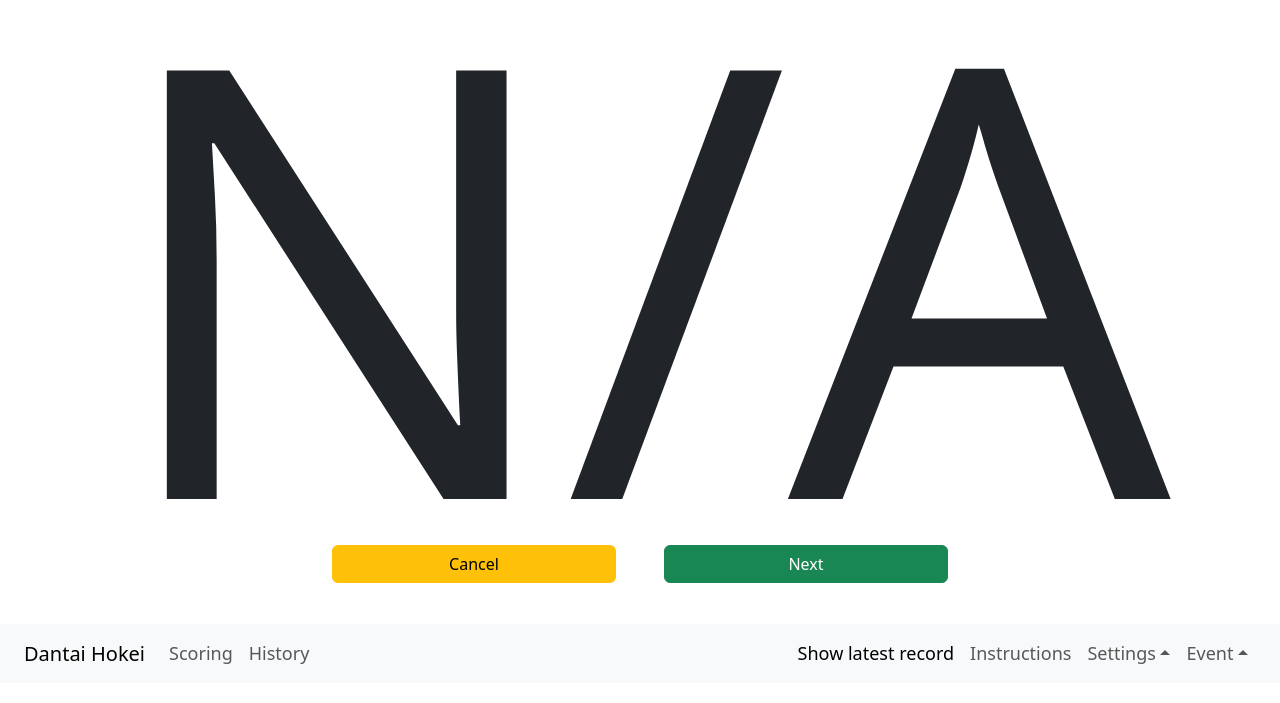
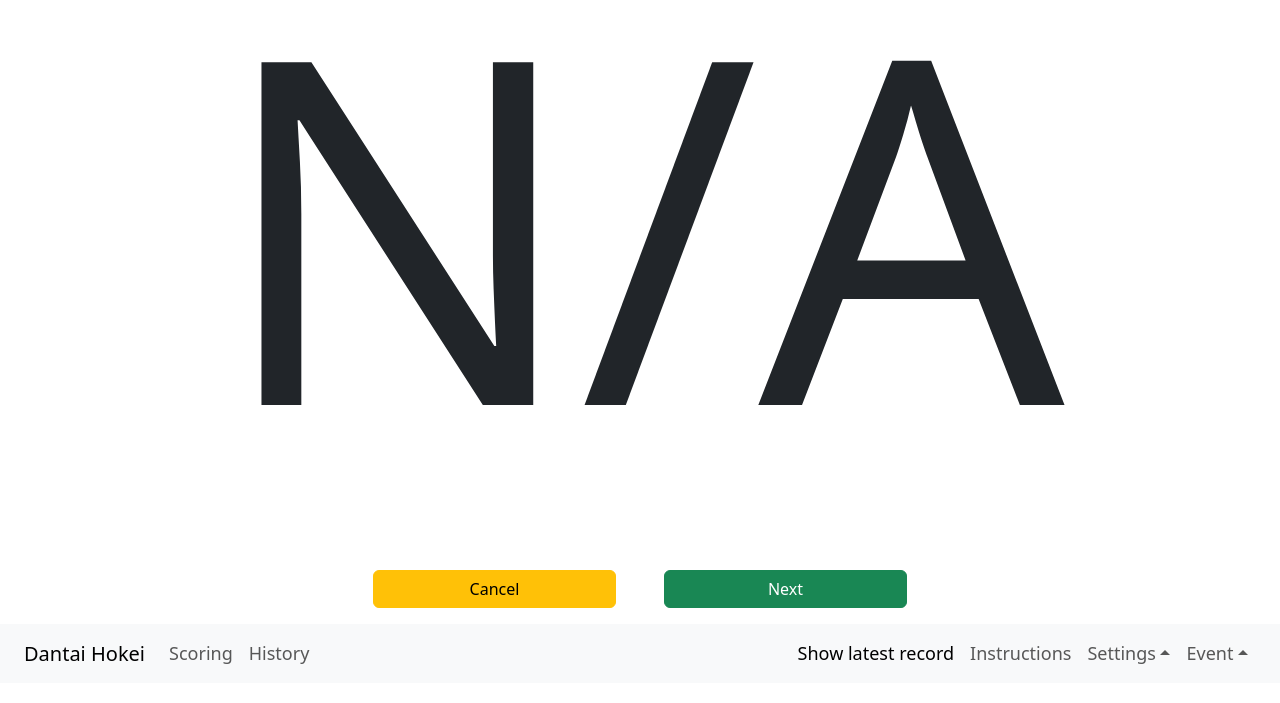
Before and after one commit to rlaakkol/judgepad, a React (Vite) app: page /display in a window 1280 px wide. Shown: the part 117-820 px from the top of the page. Built offline with nearby package versions, Linux system fonts and the light colour scheme.

Commit message:
button overlap fix

```diff
--- a/src/components/app.tsx
+++ b/src/components/app.tsx
@@ -65,15 +65,15 @@ const App: React.FC = () => {
   };
 
   return (
-    <div>
+    <div className="d-flex flex-column vh-100">
       <Alerts
         alerts={alerts}
         removeAlert={(id: string) => dispatch(Actions.removeAlert(id))}
       />
-      <div className="container-fluid mt-4 pb-5 mb-5 px-4">
+      <div className="flex-grow-1 overflow-auto">
         <Outlet />
       </div>
-      <Navbar fixed="bottom" expand="lg" bg="light" variant="light">
+      <Navbar expand="lg" bg="light" variant="light">
         <div className="container-fluid px-4">
           <Navbar.Brand as={NavLink} to="/scorecard">
             {labels.name}
--- a/src/components/display.tsx
+++ b/src/components/display.tsx
@@ -57,11 +57,11 @@ const ScoreDisplay: React.FC = () => {
     </div>
   );
   return (
-    <div>
-      <div className="container">
+    <div className="d-flex flex-column h-100">
+      <div className="container flex-grow-1 d-flex justify-content-center align-items-center">
         <h1 className="totaldisp">{isUndoing ? "" : score}</h1>
       </div>
-      <div className="container footer-fixed">{buttons}</div>
+      <div className="container py-3">{buttons}</div>
     </div>
   );
 };
--- a/src/components/scorecard.tsx
+++ b/src/components/scorecard.tsx
@@ -51,7 +51,8 @@ const Scorecard: React.FC = () => {
   const isTie = Score.isTie(history, rows);
   const warningSign = <i className="fa fa-warning" style={{ color: "red" }} />;
   return (
-    <div>
+    <div className="d-flex flex-column h-100">
+      <div className="container py-3 flex-grow-1 overflow-auto">
         <div className="row">
           <div className="col-12">
             <strong>
@@ -73,10 +74,13 @@ const Scorecard: React.FC = () => {
             {isTie && !isSaving ? warningSign : ""}
           </div>
         </div>
-      <div className="action-buttons">
+      </div>
+      <div className="action-buttons container py-3">
         <div className="row justify-content-center mt-2">
           <div className="col-md-6 text-center">
-            {isTie && !isSaving ? t("scorecard.equalPointsNotPossibleToSave") : ""}
+            {isTie && !isSaving
+              ? t("scorecard.equalPointsNotPossibleToSave")
+              : ""}
           </div>
         </div>
         <div className="row justify-content-center gx-5">
--- a/src/style.css
+++ b/src/style.css
@@ -31,12 +31,9 @@ body {
   padding-bottom: 0;
 }
 
-@media (min-height: 720px) {
-  .footer-fixed {
-    position: fixed;
-    bottom: 130px;
-  }
-}
+
+
+
 
 button.close-btn {
   background-color: transparent;
@@ -64,8 +61,7 @@ button.close-btn {
 
 h1.totaldisp {
   text-align: center;
-  font-size: 400px;
-  font-size: 75vmin;
+  font-size: 60vh;
   margin-bottom: 0;
   padding-bottom: 0;
 }
@@ -89,8 +85,4 @@ h1.totaldisp {
 }
 
 .action-buttons {
-  position: fixed;
-  bottom: 100px;
-  left: 0;
-  right: 0;
 }
```
Lines whose indentation alone changed are shown as unchanged.
